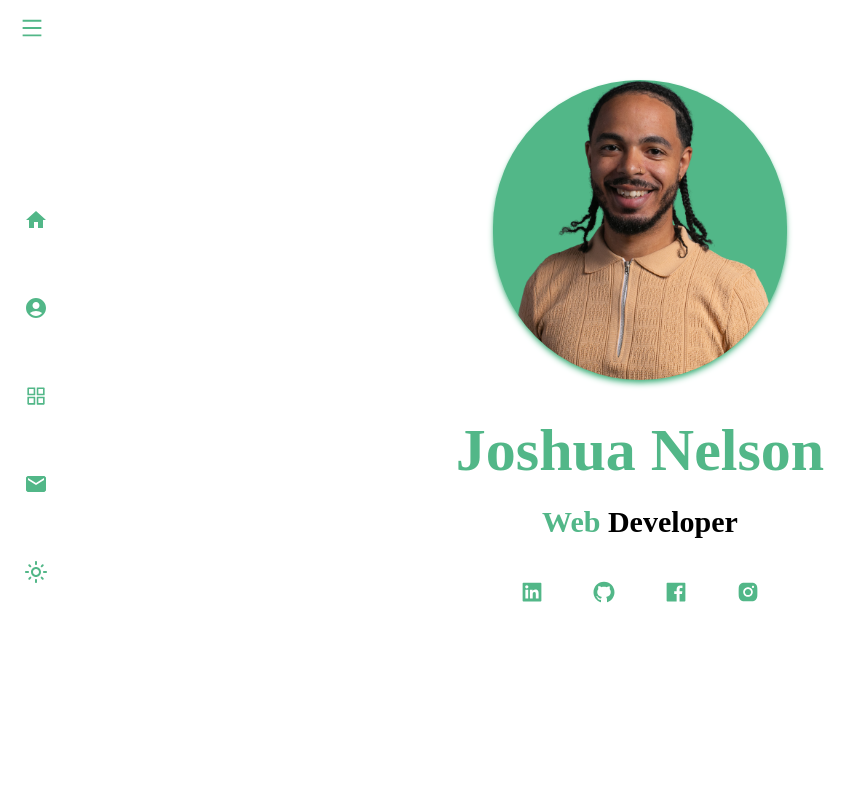
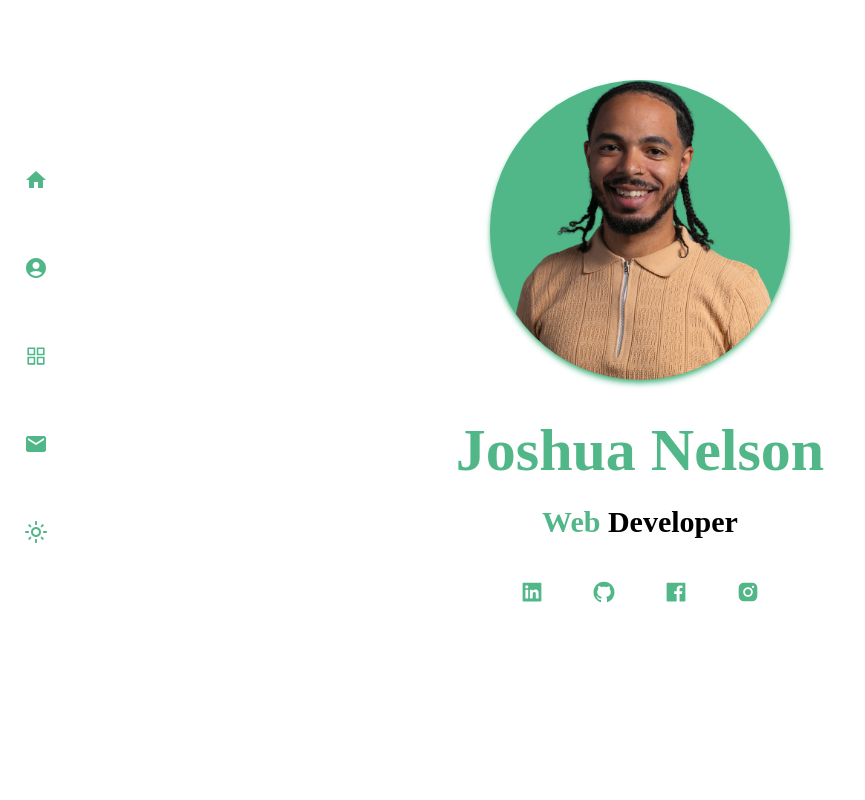
Before and after one commit to joshuanelsondev/portfolio, a React (Vite) app: page / in a window 1280 px wide. Shown: the top 800 px of the page, without its empty margins (0-865 px from the left). Built offline with nearby package versions, Linux system fonts and the light colour scheme.

Commit message:
Edit Nav.jsx, refactor code

```diff
--- a/package.json
+++ b/package.json
@@ -16,7 +16,8 @@
     "react-icons": "^4.10.1",
     "react-router": "^6.14.1",
     "react-router-dom": "^6.14.1",
-    "react-scroll": "^1.8.9"
+    "react-scroll": "^1.8.9",
+    "uuid": "^9.0.0"
   },
   "devDependencies": {
     "@types/react": "^18.2.14",
--- a/src/Components/HomeComponent.jsx
+++ b/src/Components/HomeComponent.jsx
@@ -16,12 +16,12 @@ export default function HomeComponent({ setShowNav }) {
 
     return (
       <div
-        className="flex flex-col shrink-0 justify-start mt-20 items-center gap-10 h-screen w-auto"
+        className="flex flex-col shrink-0 justify-start mt-20 items-center gap-10 h-screen w-auto z-10"
       >
         <img
           src="./src/assets/pursuit_headshot.png"
           alt="Headshot on grass with blurred background"
-          className="h-[300px] w-auto rounded-full bg-primary shadow-md shadow-primary"
+          className="h-[300px] min-w-[300px] rounded-full bg-primary shadow-md shadow-primary "
         />
         <div className="flex flex-col gap-4 w-96 xl:w-9/12 h-auto z-10 text-center">
           <h1 className="text-6xl xl:text-6xl text-primary dark:text-gray font-semibold">
--- a/src/Components/Nav.jsx
+++ b/src/Components/Nav.jsx
@@ -4,6 +4,7 @@ import PropTypes from "prop-types";
 import { useState } from "react";
 import { useNavigate, useLocation } from "react-router-dom";
 import { Link as LinkScroll } from "react-scroll";
+import { v4 as generateId } from "uuid";
 import {
   MdAccountCircle,
   MdHome,
@@ -11,11 +12,21 @@ import {
   MdOutlineDarkMode,
   MdOutlineLightMode,
   MdWest,
+  MdSwapHoriz,
+  MdSwapVert,
 } from "react-icons/md";
 import {
   AiOutlineAppstore,
   AiOutlineMenu,
 } from "react-icons/ai";
+
+const navIcons = [
+  { id: generateId(), name: "Home", icon: MdHome },
+  { id: generateId(), name: "About", icon: MdAccountCircle },
+  { id: generateId(), name: "Portfolio", icon: AiOutlineAppstore },
+  { id: generateId(), name: "Contact", icon: MdEmail },
+];
+
 
 export default function Nav({ handleThemeChange }) {
   const [showNav, setShowNav] = useState(false);
@@ -27,10 +38,6 @@ export default function Nav({ handleThemeChange }) {
     setShowNav(!showNav);
   };
 
-  // const navAndToggle = (url) => {
-  //   navigate(url);
-  //   toggleNav();
-  // };
 
   const currentPage = (path) => {
     return location.pathname === path;
@@ -39,101 +46,37 @@ export default function Nav({ handleThemeChange }) {
 
   return (
     <div>
-      {/* Clickable logo to return to home page */}
-      <h2
-        className={`${
-          currentPage("/") ? "hidden" : "visible"
-        } text-primary dark:text-gray text-2xl mr-4 pt-4 absolute cursor-pointer right-0`}
-        onClick={() => navigate("/")}
-      >
-        Joshua Nelson
-      </h2>
       {/* Nav bar Container */}
       <div
-        className={`hidden lg:flex flex-col fixed top-[25%] gap-12 ml-1 sm:ml-4 z-40`}
+        className={`hidden lg:flex flex-col fixed top-[20%] gap-12 ml-1 sm:ml-4 z-40`}
       >
-        {/* Home nav button */}
-        <div className="flex items-center lg:gap-4 md:gap-1">
+        {/* Loop through the nav buttons */}
+        {navIcons.map((button) => {
+          return (
+            <div
+              key={button.id}
+              className="flex items-center lg:gap-4 md:gap-1"
+            >
               <LinkScroll
                 className="peer"
                 activeClass="outline rounded-full text-primary"
-            to="home"
+                to={`${button.name.toLowerCase()}`}
                 spy={true}
                 smooth={true}
                 offset={0}
                 duration={500}
               >
-            <MdHome
+                <button.icon
                   className="text-primary dark:text-gray rounded-full hover:outline hover:dark:outline-primary p-2 cursor-pointer"
                   size={40}
                 />
               </LinkScroll>
               <p className="invisible text-primary dark:text-primary font-semibold peer-hover:visible">
-            Home
+                {button.name}
               </p>
             </div>
-
-        {/* About nav button */}
-        <div className="flex items-center lg:gap-4 md:gap-1">
-          <LinkScroll
-            className="peer"
-            activeClass="outline rounded-full text-primary"
-            to="about"
-            spy={true}
-            smooth={true}
-            offset={0}
-            duration={500}
-          >
-            <MdAccountCircle
-              className="text-primary dark:text-gray rounded-full hover:outline hover:dark:outline-primary p-2 cursor-pointer"
-              size={40}
-            />
-          </LinkScroll>
-          <p className="invisible text-primary dark:text-primary font-semibold peer-hover:visible">
-            About
-          </p>
-        </div>
-        {/* Portfolio nav button */}
-        <div className="flex items-center lg:gap-4 md:gap-1">
-          <LinkScroll
-            className="peer"
-            activeClass="outline rounded-full text-primary"
-            to="projects"
-            spy={true}
-            smooth={true}
-            offset={0}
-            duration={500}
-          >
-            <AiOutlineAppstore
-              className="text-primary dark:text-gray rounded-full hover:outline hover:dark:outline-primary p-2 cursor-pointer"
-              size={40}
-            />
-          </LinkScroll>
-          <p className="invisible text-primary dark:text-primary font-semibold peer-hover:visible">
-            Portfolio
-          </p>
-        </div>
-        {/* Contact nav button */}
-        <div className="flex items-center lg:gap-4 md:gap-1">
-          <LinkScroll
-            className="peer"
-            activeClass="outline rounded-full text-primary"
-            to="contact"
-            spy={true}
-            smooth={true}
-            offset={0}
-            duration={500}
-          >
-            <MdEmail
-              className="text-primary dark:text-gray rounded-full hover:outline hover:dark:outline-primary p-2 cursor-pointer"
-              size={40}
-            />
-          </LinkScroll>
-          <p className="invisible text-primary dark:text-primary font-semibold peer-hover:visible">
-            Contact
-          </p>
-        </div>
-
+          );
+        })}
         <div className="relative">
           {/* Dark theme nav button */}
           <div className="absolute invisible dark:visible flex items-center lg:gap-4 md:gap-1">
@@ -164,7 +107,7 @@ export default function Nav({ handleThemeChange }) {
       <div>
         <AiOutlineMenu
           onClick={toggleNav}
-          className={`fixed text-primary hover:scale-110 cursor-pointer left-5 top-4 ${
+          className={`lg:hidden fixed text-primary hover:scale-110 cursor-pointer left-5 top-4 ${
             showNav
               ? " duration-500 ease-out -translate-x-10"
               : "ease-in duration-500"
@@ -173,7 +116,7 @@ export default function Nav({ handleThemeChange }) {
         />
       </div>
       <div
-        className={`fixed -left-20 bg-secondary bg-opacity-90 flex flex-col items-center pt-4 h-full w-20 z-50 lg:hidden ${
+        className={`fixed -left-20 top-0 bg-primary bg-opacity-90 flex flex-col items-center pt-4 h-full w-20 z-50 lg:hidden ${
           showNav
             ? "duration-500 ease-in translate-x-20"
             : "duration-500 ease-out"
@@ -188,76 +131,26 @@ export default function Nav({ handleThemeChange }) {
         {/* Smaller screen nav bar */}
         {
           <div className={`flex flex-col h-full w-20 mt-24 gap-8 top-10`}>
-            {/* Home nav button */}
-            <div className="flex flex-col items-center">
+            {navIcons.map((button) => {
+              return (
+                <div key={button.id} className="flex flex-col items-center">
                   <LinkScroll
                     className="peer"
-                activeClass="outline rounded-full text-primary"
-                to="home"
+                    activeClass="outline rounded-full text-gray"
+                    to={`${button.name.toLowerCase()}`}
                     spy={true}
                     smooth={true}
                     offset={0}
                     duration={500}
                   >
-                <MdHome
-                  className="text-gray rounded-full hover:scale-105 hover:outline outline-primary p-2 cursor-pointer"
+                    <button.icon
+                      className="text-gray rounded-full hover:scale-105 hover:outline outline-gray p-2 cursor-pointer"
                       size={40}
                     />
                   </LinkScroll>
                 </div>
-            {/* About nav button */}
-            <div className="flex flex-col items-center">
-              <LinkScroll
-                className="peer"
-                activeClass="outline rounded-full text-primary"
-                to="about"
-                spy={true}
-                smooth={true}
-                offset={0}
-                duration={500}
-              >
-                <MdAccountCircle
-                  className="text-gray rounded-full hover:scale-105 hover:outline outline-primary p-2 cursor-pointer"
-                  size={40}
-                />
-              </LinkScroll>
-            </div>
-            {/* Portfolio nav button */}
-            <div className="flex flex-col items-center">
-              <LinkScroll
-                className="peer"
-                activeClass="outline rounded-full text-primary"
-                spy={true}
-                smooth={true}
-                offset={0}
-                duration={500}
-              >
-                <AiOutlineAppstore
-                  className="text-gray rounded-full hover:scale-105 hover:outline outline-primary p-2 cursor-pointer"
-                  size={40}
-                />
-              </LinkScroll>
-            </div>
-            {/* Contact nav button */}
-            <div className="flex flex-col items-center">
-              <LinkScroll
-                className="peer"
-                activeClass="outline rounded-full text-primary"
-                to="contact"
-                spy={true}
-                smooth={true}
-                offset={0}
-                duration={500}
-              >
-                <MdEmail
-                  className="text-gray rounded-full hover:scale-105 hover:outline outline-primary p-2 cursor-pointer"
-                  size={40}
-                />
-              </LinkScroll>
-              {/* <p className="invisible text-primary dark:text-primary font-semibold peer-hover:visible">
-                Contact
-              </p> */}
-            </div>
+              );
+            })}
             {/* Theme buttons */}
             <div className="relative flex">
               {/* Dark theme nav button */}
--- a/src/Pages/Index.jsx
+++ b/src/Pages/Index.jsx
@@ -6,7 +6,7 @@ import Projects from "../Components/Projects";
 
 export default function Index({ setShowNav }) {
   return (
-    <div id="projects" className="mx-4 pb-10 sm:mx-8 md:mx-48 xl:mx-52 2xl:mx-72 ">
+    <div id="portfolio" className="mx-4 pb-10 sm:mx-8 md:mx-48 xl:mx-52 2xl:mx-72 ">
       <Projects setShowNav={ setShowNav }/>
     </div>
   );
```
Also changed, not shown: 1 other file (tests, documents, lock files or other folders). Lines whose indentation alone changed are shown as unchanged.
